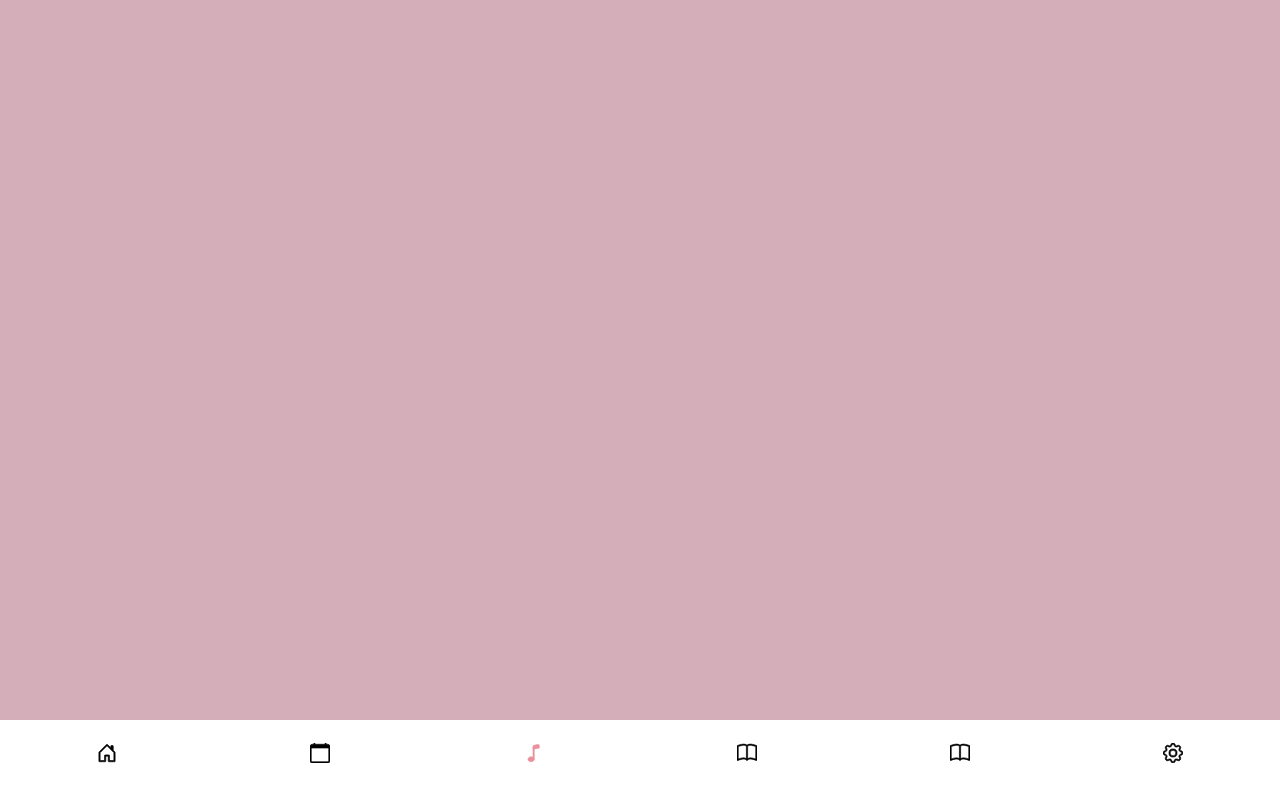
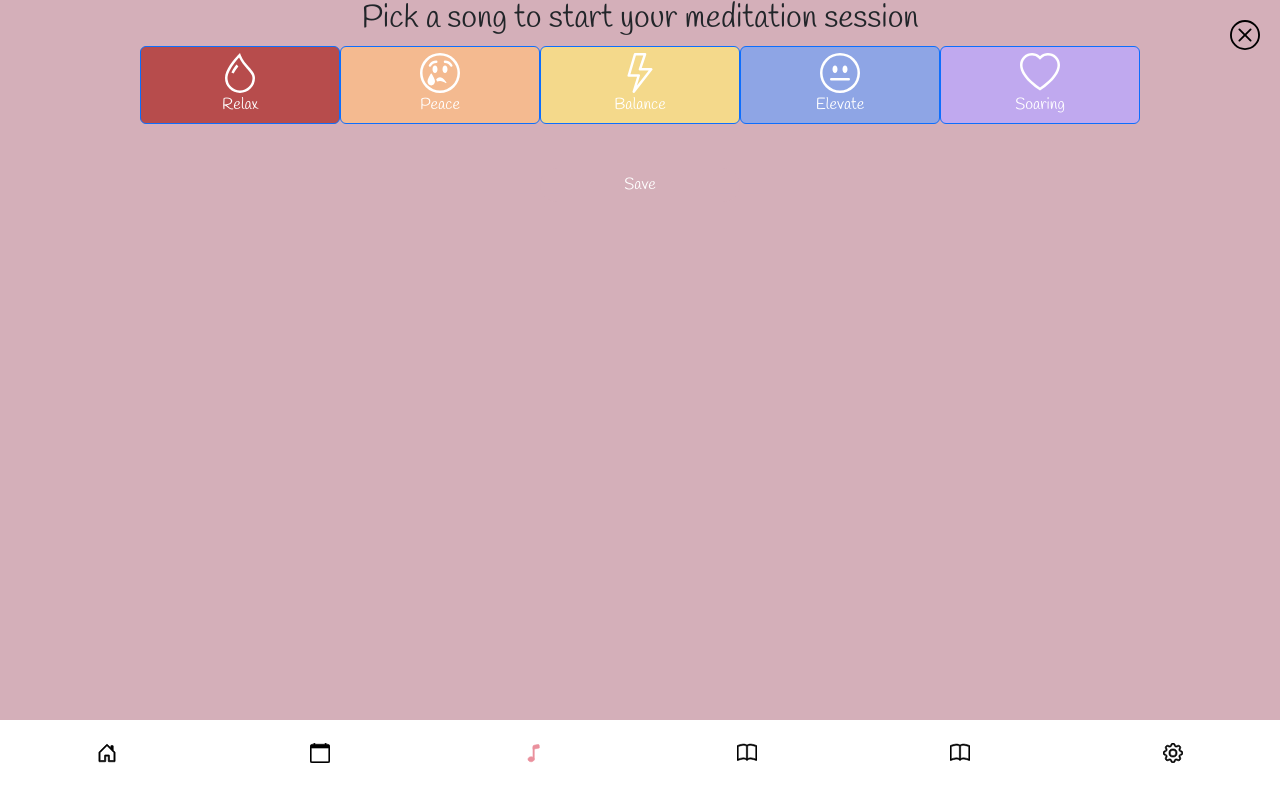
Before and after one commit to paceuniversity/team3spring2024, a React (Create React App) app in the folder moonflo/: page /meditation in a window 1280 px wide. Built offline with nearby package versions, Linux system fonts and the light colour scheme.

Commit message:
music option in the works

```diff
--- /dev/null
+++ b/moonflo/src/components/music.css
@@ -0,0 +1,47 @@
+.Relax{
+    background-color: #b74c4c;
+}
+.Peace{
+    background-color: #F4BA90;
+}
+.Balance{
+    background-color: #f4d98b;
+}
+.Elevate{
+    background-color: #8ea5e5;
+}
+.Soaring{
+    background-color: #c0a9ef;
+}
+
+.selected {
+    background-color: rgb(87, 86, 86);
+    color: white;
+}
+.x-circle-button {
+    position: absolute;
+    top: 20px;
+    right: 20px;
+    background: none;
+    border: none;
+    padding: 0;
+    cursor: pointer;
+    color:black;
+}
+.music-content {
+    display: flex;
+    flex-direction: column;
+    align-items: center;
+}
+
+.save-button {
+    margin-top: 10px;
+    padding:5px;
+    background-color: #D4AFB9;
+    border: none;
+    border-radius: 20px;
+}
+.save-button:hover {
+    background-color: #d8dcde;
+    color:black;
+}
--- /dev/null
+++ b/moonflo/src/components/music.js
@@ -0,0 +1,85 @@
+import React, { useState, useEffect } from 'react';
+import { Button } from 'react-bootstrap';
+import { BsDroplet, BsEmojiNeutral, BsEmojiTear, BsHeart, BsLightning, BsXCircle } from 'react-icons/bs';
+import './music.css';
+import { ref, set, get } from 'firebase/database';
+import { database, auth } from '../FirebaseConfig';
+
+const Music = ({ selectedDate, onClose }) => {
+  const [selectedMusic, setSelectedMusic] = useState([]);
+  const iconSize = 40;
+  const currentUser = auth.currentUser;
+
+  const handleMusicSelect = (music) => {
+    if (selectedMusic.includes(music)) {
+      setSelectedMusic(selectedMusic.filter(item => item !== music));
+    } else {
+      setSelectedMusic([...selectedMusic, music]);
+    }
+  };
+
+  const handleSubmit = () => {
+    const userRef = ref(database, `users/${currentUser.uid}/music/${selectedDate.toDateString()}`);
+    set(userRef, selectedMusic);
+  };
+
+  useEffect(() => {
+    if (currentUser) {
+      const userRef = ref(database, `users/${currentUser.uid}/music/${selectedDate.toDateString()}`);
+      get(userRef).then((snapshot) => {
+        if (snapshot.exists()) {
+          setSelectedMusic(snapshot.val());
+        }
+      }).catch((error) => {
+        console.error("Error getting data:", error);
+      });
+    }
+  }, [currentUser, selectedDate]);
+
+  return (
+    <div className="music-popup">
+      <div className="music-content">
+      <a href="#" onClick={onClose} className="x-circle-button">
+        <BsXCircle size={30}/>
+      </a>
+        <h2>Pick a song to start your meditation session</h2>
+        <div className="music-button-container">
+          <Button
+            className={`Relax ${selectedMusic.includes('Relax') ? 'selected' : ''}`}
+            onClick={() => handleMusicSelect('Relax')}
+          >
+            <BsDroplet size={iconSize} /> <br />Relax
+          </Button>
+          <Button
+            className={`Peace ${selectedMusic.includes('Peace') ? 'selected' : ''}`}
+            onClick={() => handleMusicSelect('Peace')}
+          >
+            <BsEmojiTear size={iconSize} /> <br />Peace
+          </Button>
+          <Button
+            className={`Balance ${selectedMusic.includes('Balance') ? 'selected' : ''}`}
+            onClick={() => handleMusicSelect('Balance')}
+          >
+            <BsLightning size={iconSize} /> <br />Balance
+          </Button>
+          <Button
+            className={`Elevate ${selectedMusic.includes('Elevate') ? 'selected' : ''}`}
+            onClick={() => handleMusicSelect('Elevate')}
+          >
+            <BsEmojiNeutral size={iconSize} /> <br />Elevate
+          </Button>
+          <Button
+            className={`Soaring ${selectedMusic.includes('Soaring') ? 'selected' : ''}`}
+            onClick={() => handleMusicSelect('Soaring')}
+          >
+            <BsHeart size={iconSize} /> <br />Soaring
+          </Button>
+        </div>
+        <br></br>
+        <Button onClick={handleSubmit} className="save-button">Save</Button>
+      </div>
+    </div>
+  );
+};
+
+export default Music;
--- a/moonflo/src/pages/meditation.js
+++ b/moonflo/src/pages/meditation.js
@@ -1,10 +1,11 @@
-import React from "react";
+import React, { useState, useEffect } from 'react';
 import NavBar from "../components/NavBar";
+import Music from '../components/music';
 
-const meditation = () =>{
-
+const Meditation = () =>{
     return(<div>
         <NavBar/>
+        <Music/>
     </div>);
 };
-export default meditation;
+export default Meditation;
```
